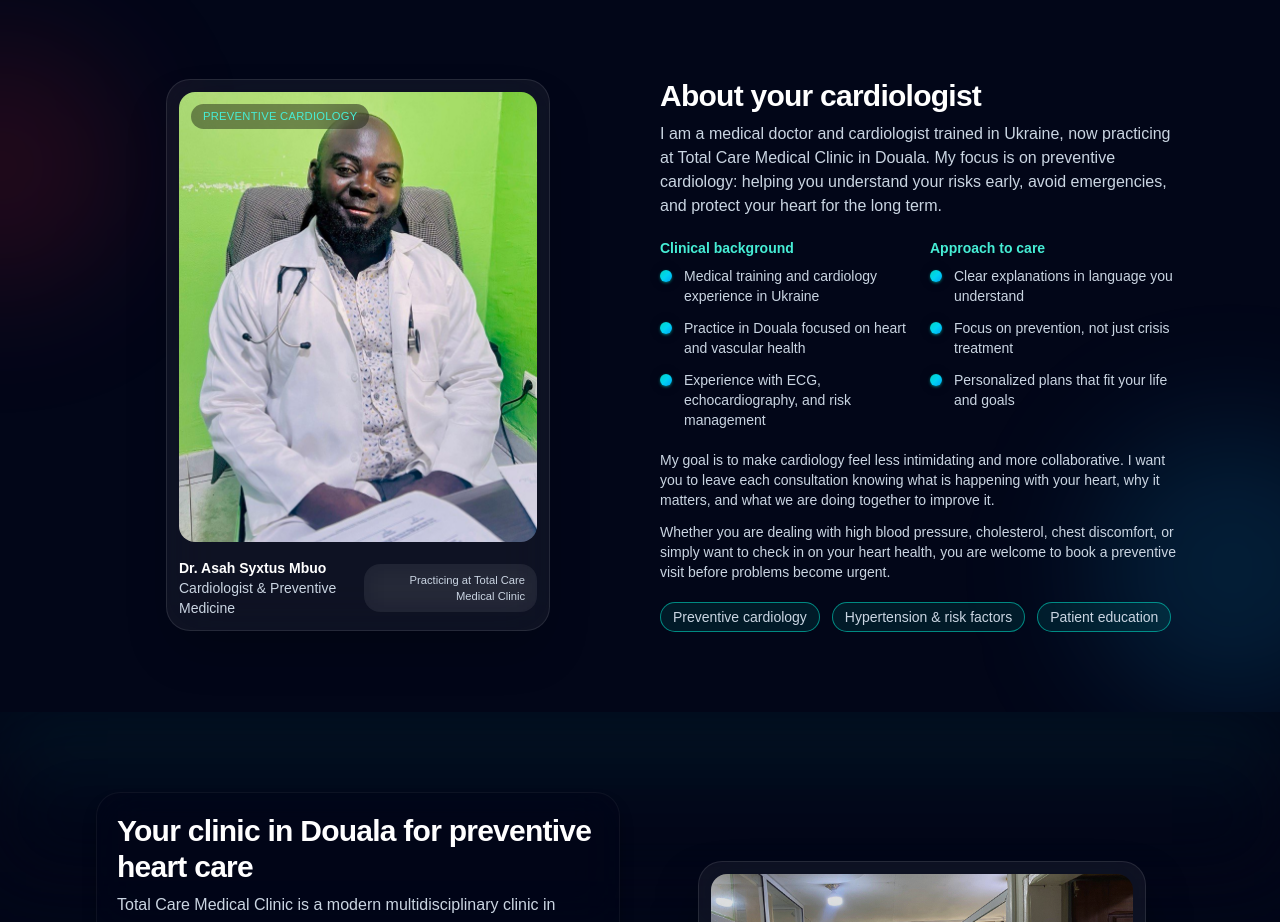
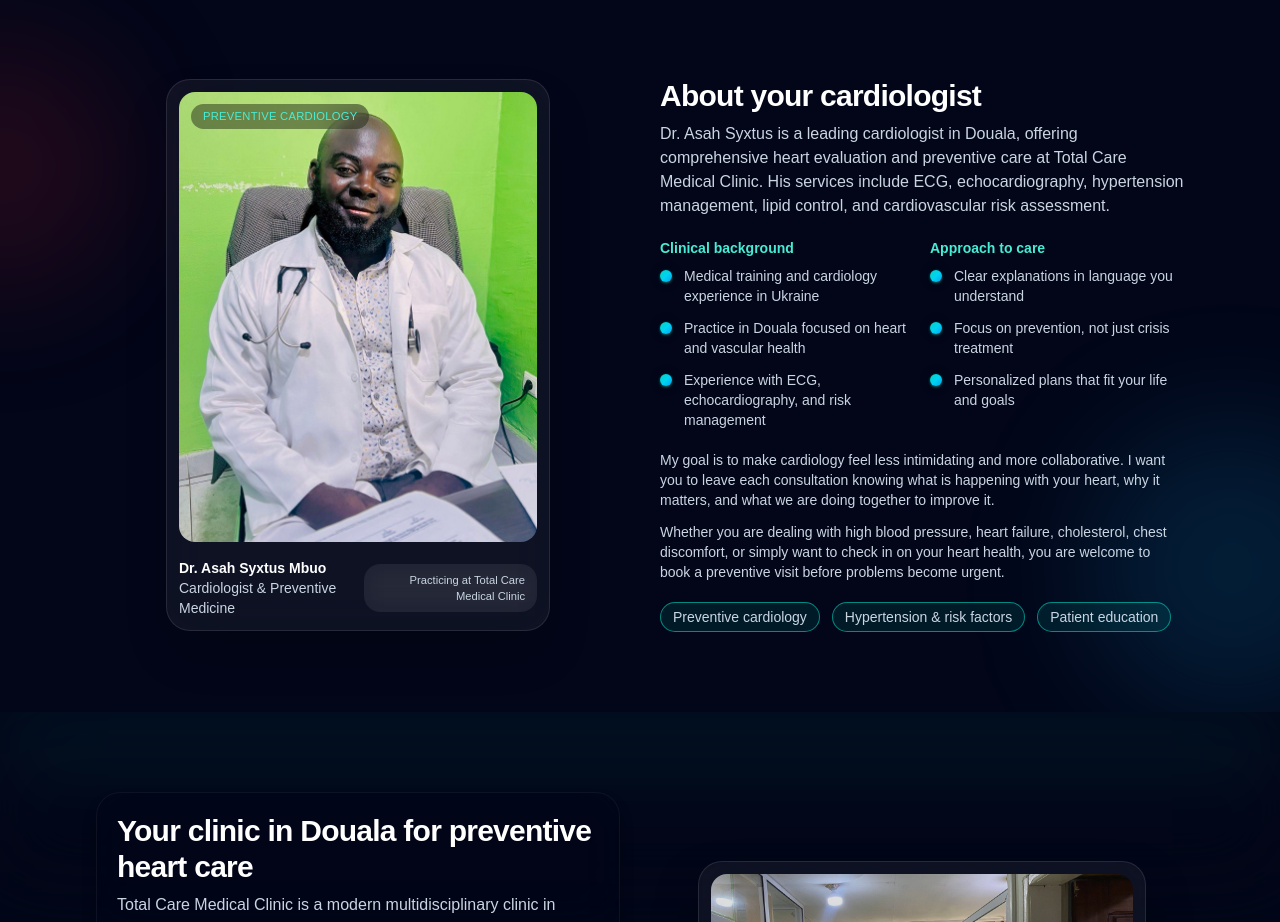
Before and after one commit to asyxtus/cardiology-3d-site, a Next.js app: page / in a window 1280 px wide. Shown: the part 1960-2882 px from the top of the page. Built offline with nearby package versions, Linux system fonts and the light colour scheme.

Commit message:
Update AboutSection.tsx

```diff
--- a/app/sections/AboutSection.tsx
+++ b/app/sections/AboutSection.tsx
@@ -72,10 +72,8 @@ const itemVariants = {
               About your cardiologist
             </h2>
             <p className="text-sm text-slate-300 sm:text-base">
-              I am a medical doctor and cardiologist trained in Ukraine, now
-              practicing at Total Care Medical Clinic in Douala. My focus is on
-              preventive cardiology: helping you understand your risks early,
-              avoid emergencies, and protect your heart for the long term.
+              Dr. Asah Syxtus is a leading cardiologist in Douala, offering comprehensive heart evaluation and preventive care at Total Care Medical Clinic.
+              His services include ECG, echocardiography, hypertension management, lipid control, and cardiovascular risk assessment.
             </p>
           </div>
 
@@ -163,7 +161,7 @@ const itemVariants = {
               doing together to improve it.
             </p>
             <p>
-              Whether you are dealing with high blood pressure, cholesterol,
+              Whether you are dealing with high blood pressure, heart failure, cholesterol,
               chest discomfort, or simply want to check in on your heart health,
               you are welcome to book a preventive visit before problems become
               urgent.
```
